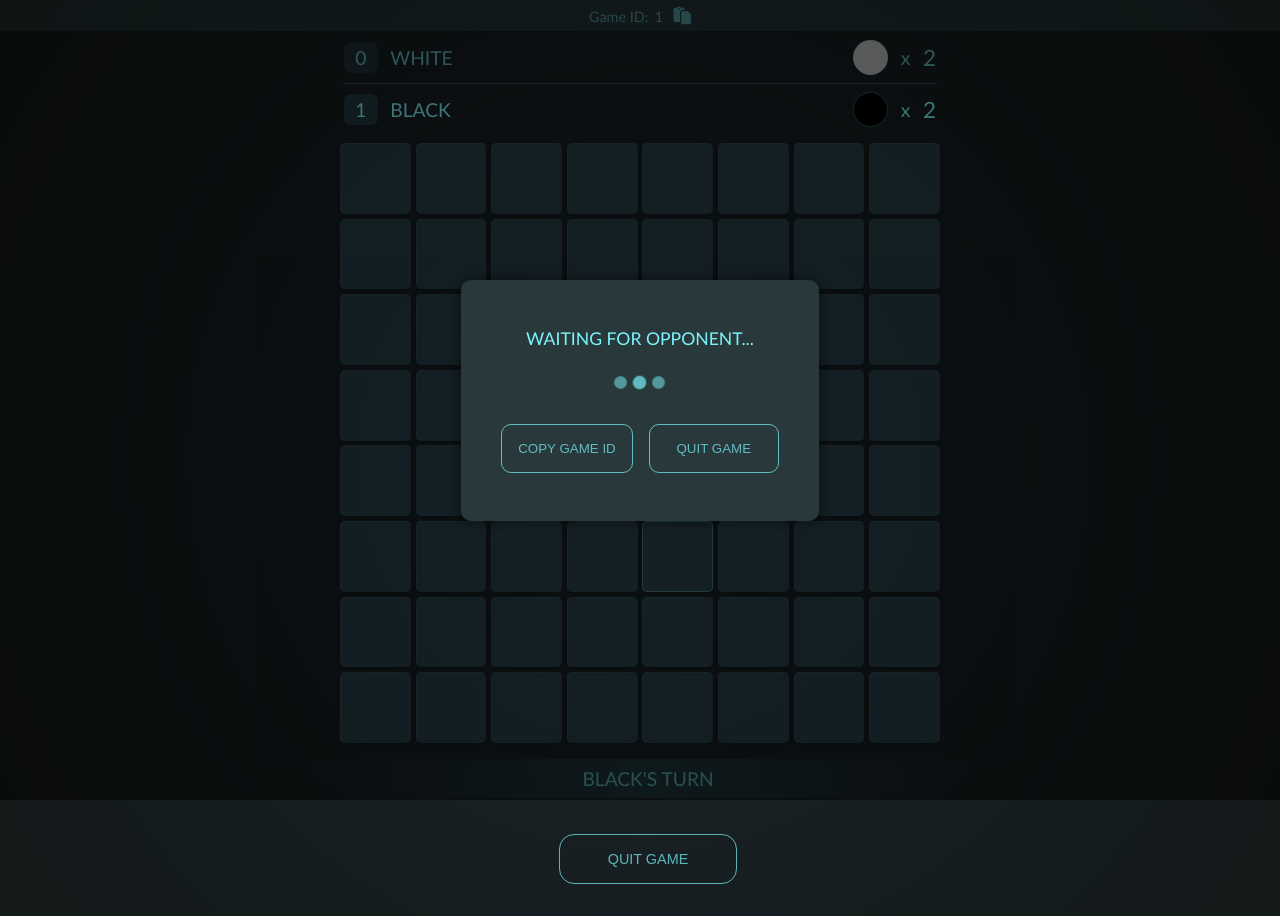
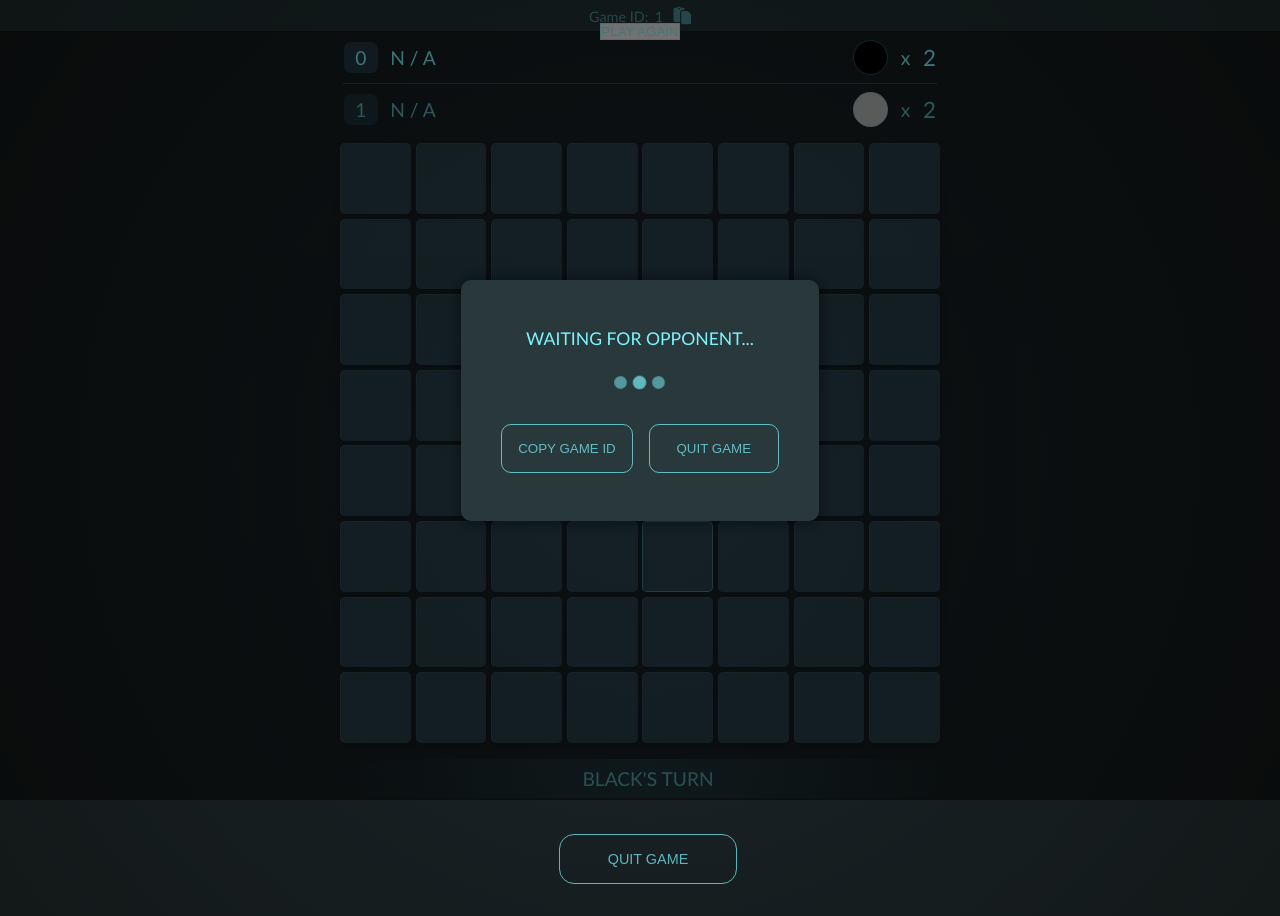
Before and after one commit to clm-1/reversi-game, a React (Vite) app in the folder client/: page /game/1 in a window 1280 px wide. Built offline with nearby package versions, Linux system fonts and the light colour scheme; no server answers; a web font is replaced by a local one.

Commit message:
Switch color on game reset

```diff
--- a/client/src/contexts/GameContext.jsx
+++ b/client/src/contexts/GameContext.jsx
@@ -11,7 +11,9 @@ const GameContextProvider = ({ children }) => {
   // Set the local player
   const [localPlayer, setLocalPlayer] = useState({
     name: '',
-    color: ''
+    color: '',
+    opponent: '',
+    number: 1,
   })
   // const [socket, setSocket] = useState(null)
   // const [game, setGame] = useState(null)
--- a/client/src/pages/Game.jsx
+++ b/client/src/pages/Game.jsx
@@ -45,6 +45,7 @@ const Game = () => {
     setPlacedPieces([39, 40, 48, 49])
     setGameMsg('Black\'s turn')
     setCurrentValidMoves({})
+    setGameOver(false)
     setScore({ white: 2, black: 2 })
     checkValidMoves(initialGameBoardState, [39, 40, 48, 49], 'B')
   }
@@ -63,6 +64,12 @@ const Game = () => {
   }, [])
 
   useEffect(() => {
+    let outcome = `${playerNames[score.white > score.black ? 'W' : 'B']} wins!`
+    console.log('LEADER:', outcome)
+    console.log('SCORE', score)
+  }, [score])
+
+  useEffect(() => {
     console.log('localPlayer', localPlayer)
   }, [localPlayer])
 
@@ -71,15 +78,19 @@ const Game = () => {
     console.log('socket', socket);
     socket.emit('join-game', gameId, localPlayer.name)
 
-    socket.on('game-joined', (message, newPlayerColor, newPlayerName) => {
+    socket.on('game-joined', (message, newPlayerColor, newPlayerName, newPlayerNumber) => {
       console.log(message);
       // setYou(newPlayerColor)
-      setLocalPlayer({ name: newPlayerName, color: newPlayerColor })
+      setLocalPlayer({ name: newPlayerName, color: newPlayerColor, number: newPlayerNumber })
       setInGame(true)
     })
 
     socket.on('set-players', (playersFromSocket) => {
       console.log('playersFromSocket', playersFromSocket)
+      // if (playersFromSocket.length === 2) {
+      //   const opponent = playersFromSocket.filter(player => player.name !== localPlayer.name)
+      //   console.log('opponent:', localPlayer.name)
+      // }
       setPlayersInGame(playersFromSocket)
     })
 
@@ -120,7 +131,37 @@ const Game = () => {
       console.log('reset!!!!');
       resetGame()
     })
+
+    socket.on('sender-reset', playerData => {
+      console.log('playerData', playerData)
+      setLocalPlayer({
+          name: playerData.name,
+          opponent: playerData.opponent,
+          color: playerData.color,
+          number: playerData.number,
+      })
+      console.log('You reset the game', playerData)
+    })
+
+    socket.on('opponent-reset', playerData => {
+      setLocalPlayer({
+        name: playerData.name,
+        opponent: playerData.opponent,
+        color: playerData.color,
+        number: playerData.number,
+    })
+      console.log('Opponent reset the game', playerData)
+    })
+
   }, [socket])
+
+  useEffect(() => {
+    let opponent = 'not joined'
+    if (playersInGame.length === 2) {
+      opponent = playersInGame.filter(player => player.name !== localPlayer.name)[0].name
+      setLocalPlayer({ ...localPlayer, opponent })
+    }
+  }, [playersInGame])
 
   useEffect(() => {
     if (!localPlayer.color) return
@@ -346,24 +387,34 @@ const Game = () => {
       </div>
       <div className={`${styles.gameWrapper} ${roomFull ? styles.roomFull : ''}`}>
         <div className={`${styles.scoreBoard}`}>
-          <div className={`${styles.playerScore} ${currentPlayer === 'W' ? styles.currentPlayer : ''}`}>
+          <div className={`${styles.playerScore} ${currentPlayer === 'B' ? styles.currentPlayer : ''}`}>
             <div className={styles.winsWrapper}>
               <span>0</span>
             </div>
-            <span>WHITE</span>
+            { localPlayer.number === 1 &&
+              <span>{ localPlayer.name ? localPlayer.name.toUpperCase() : "N / A" }</span>
+              }
+            { localPlayer.number === 2 &&
+              <span>{ localPlayer.opponent ? localPlayer.opponent.toUpperCase() : "N / A" }</span>
+              }
+            <div className={styles.scoreBlack}></div>
+            <span className={styles.scoreX}>x</span>
+            <span className={styles.scoreNumber}>{score.black}</span>
+          </div>
+          <div className={styles.scoreDivider}></div>
+          <div className={`${styles.playerScore} ${currentPlayer === 'W' ? styles.currentPlayer : ''}`}>
+            <div className={styles.winsWrapper}>
+              <span>1</span>
+            </div>
+            { localPlayer.number === 2 &&
+              <span>{ localPlayer.name ? localPlayer.name.toUpperCase() : "N / A" }</span>
+              }
+            { localPlayer.number === 1 &&
+              <span>{ localPlayer.opponent ? localPlayer.opponent.toUpperCase() : "N / A" }</span>
+              }
             <div className={styles.scoreWhite}></div>
             <span className={styles.scoreX}>x</span>
             <span className={styles.scoreNumber}>{score.white}</span>
-          </div>
-          <div className={styles.scoreDivider}></div>
-          <div className={`${styles.playerScore} ${currentPlayer === 'B' ? styles.currentPlayer : ''}`}>
-            <div className={styles.winsWrapper}>
-              <span>1</span>
-            </div>
-            <span>BLACK</span>
-            <div className={styles.scoreBlack}></div>
-            <span className={styles.scoreX}>x</span>
-            <span className={styles.scoreNumber}>{score.black}</span>
           </div>
         </div>
 
@@ -404,7 +455,11 @@ const Game = () => {
         {gameOver &&
           <div className={styles.playAgainBtnWrapper}>
             <button onClick={handleResetGameClick}>PLAY AGAIN</button>
-          </div>}
+          </div>
+        }
+          <div className={styles.playAgainBtnWrapper}>
+            <button onClick={handleResetGameClick}>PLAY AGAIN</button>
+          </div>
       </div>
     </>
   )
```
Also changed, not shown: 1 other file (tests, documents, lock files or other folders).
